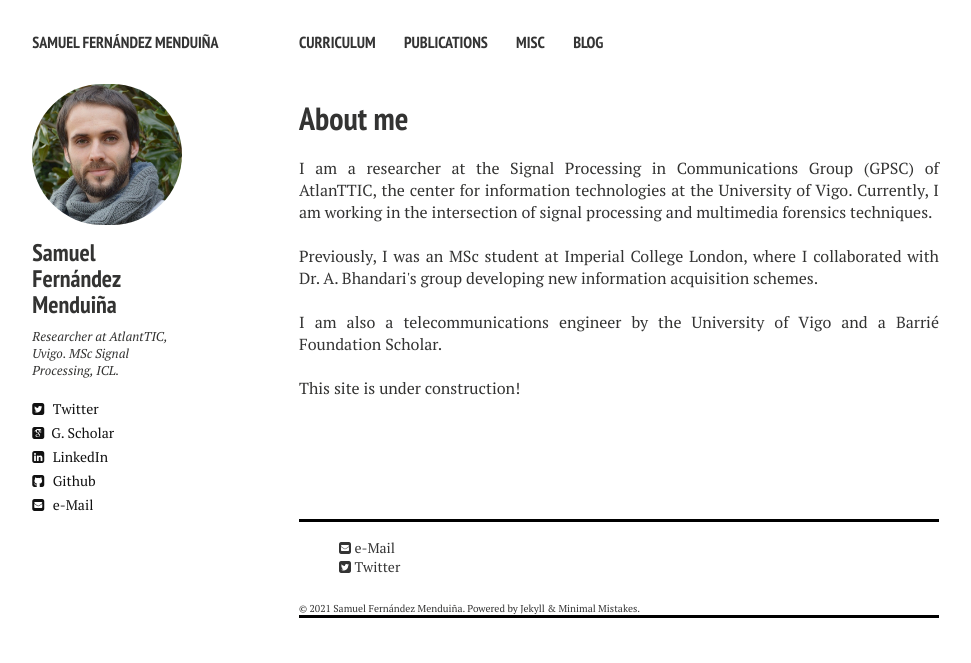
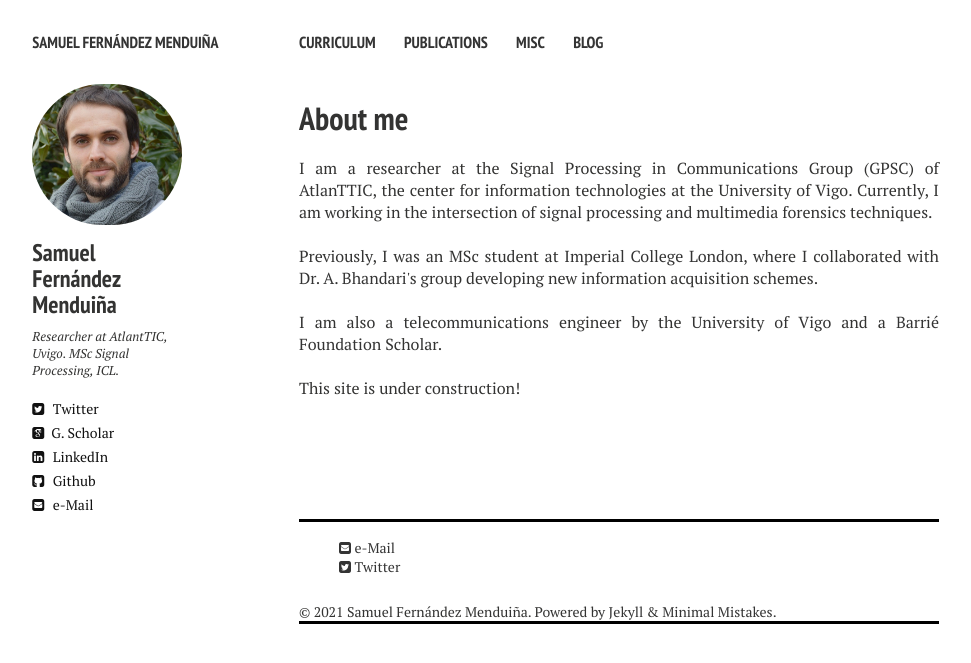
Before and after one commit to sf219/sfweb, a Jekyll site: the page built from index.md, in a window 1280 px wide. Shown: the top 663 px of the page, without its empty margins (21-992 px from the left). Built offline with Jekyll 4.4.1, drawn with Linux system fonts in a browser that asks for light colours; nearby versions of some CDN libraries.

Commit message:
Update _footer.html

```diff
--- a/_includes/_footer.html
+++ b/_includes/_footer.html
@@ -11,7 +11,7 @@
     text-align:left;
 }
 #div2 {
-  font-size: 10px;
+  font-size: 14px;
 }
 </head>
 </style>
@@ -32,7 +32,7 @@
     {% endif %}
   </ul>
 </div>
-<div id = "div2" class="page__footer-copyright">&copy; {{ site.time | date: '%Y' }} {{ site.name | default: site.title }}. {{ site.data.ui-text[site.locale].powered_by | default: "Powered by" }} <a style="font-size:10px" href="https://jekyllrb.com" rel="nofollow">Jekyll</a> &amp; <a style="font-size:10px" href="https://mademistakes.com/work/minimal-mistakes-jekyll-theme/" rel="nofollow">Minimal Mistakes</a>.</div>
+<div id = "div2" class="page__footer-copyright">&copy; {{ site.time | date: '%Y' }} {{ site.name | default: site.title }}. {{ site.data.ui-text[site.locale].powered_by | default: "Powered by" }} <a style="font-size:14px" href="https://jekyllrb.com" rel="nofollow">Jekyll</a> &amp; <a style="font-size:14px" href="https://mademistakes.com/work/minimal-mistakes-jekyll-theme/" rel="nofollow">Minimal Mistakes</a>.</div>
 </div>
     </body>
 </html>
```
